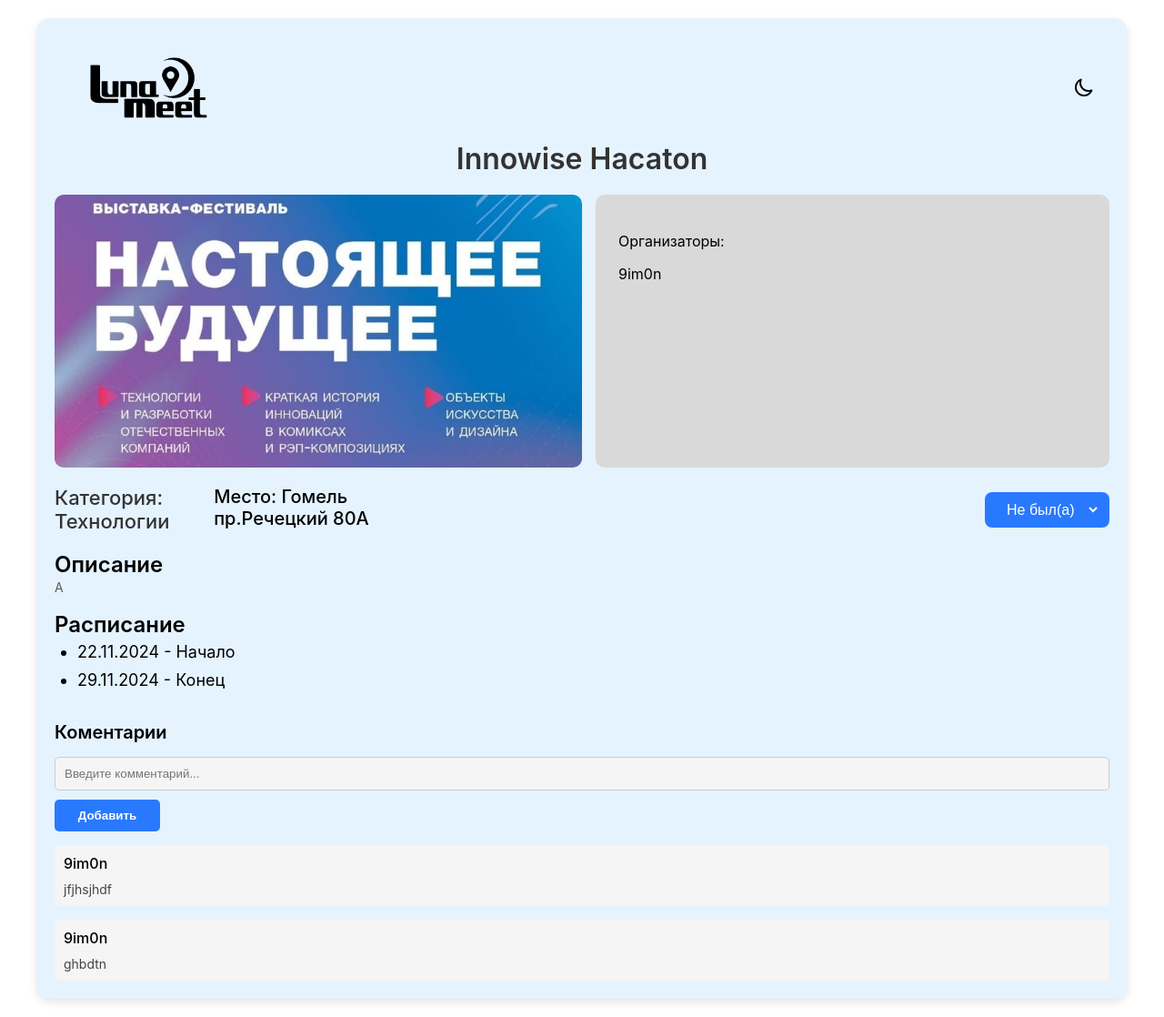
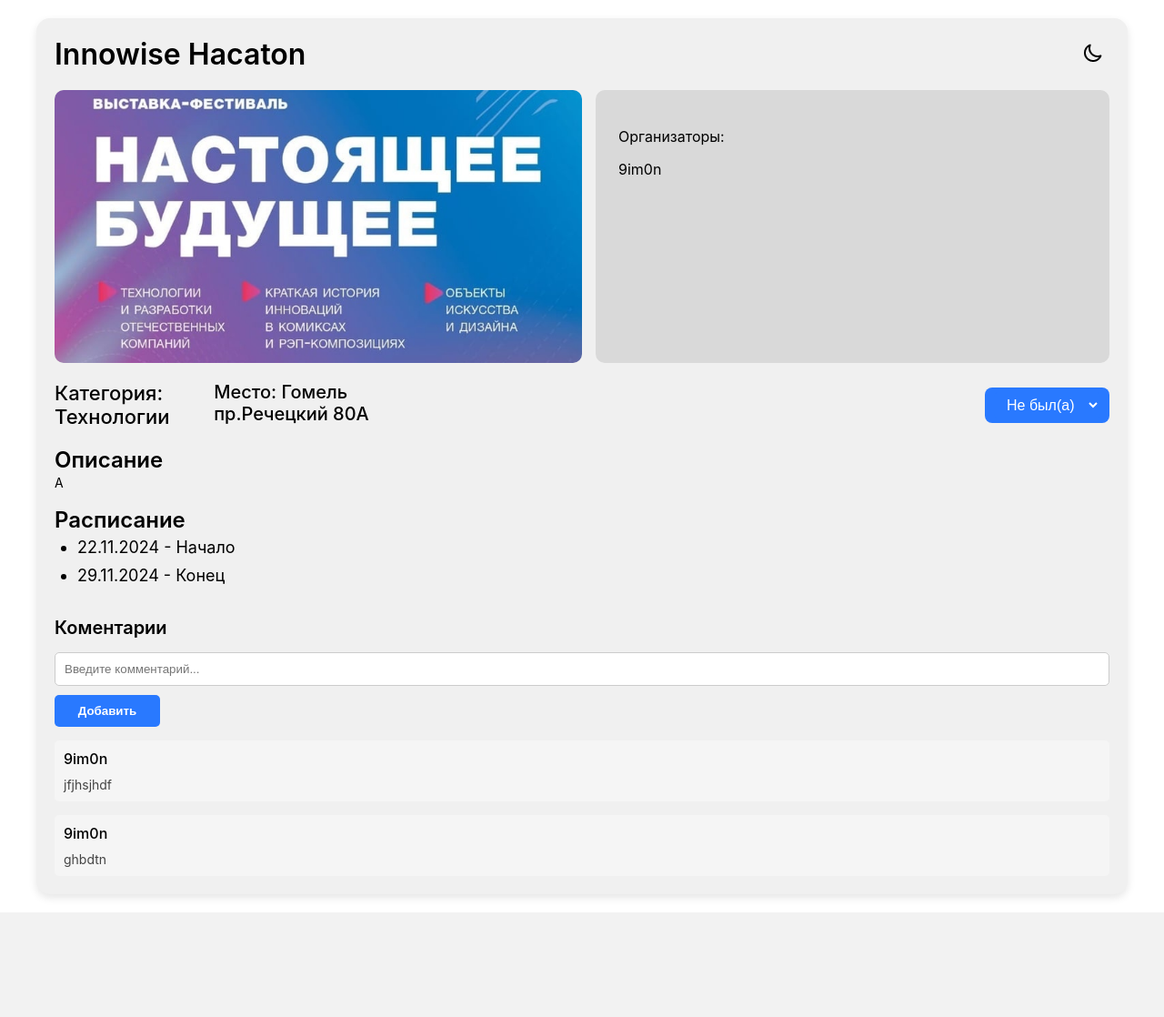
Before and after one commit to dench1ka/InnoHackathon-404_team-LunaMeet, a Django app: page /eventpage/1 in a window 1280 px wide. Shown: the whole page at 91% size. After the commit the page ends 1003 px from the top, so only its background shows below. Run offline with Django 5.2, Linux system fonts and the light colour scheme; data comes from the database, SQL or seed files in the repository.

Commit message:
Revert "Fixed visual bags"

```diff
--- a/LunaMeet/LunaMeetSite/static/css/eventpage.css
+++ b/LunaMeet/LunaMeetSite/static/css/eventpage.css
@@ -8,24 +8,6 @@
 .event-page-day,
 .event-page-day * {
   box-sizing: border-box;
-}
-
-
-
-.luna-meet_image{
-    margin: 10px 20px;
-    width: 150px;
-    height: auto;
-    object-fit: contain;
-}
-
-.top-bar {
-    display: flex;
-    justify-content: space-between;
-    width: 100%;
-    padding: 10px;
-    box-sizing: border-box;
-    align-items: center;
 }
 
 .event-page-day {
@@ -42,9 +24,9 @@
 }
 
 .frame-2 {
-    display: flex;
-    flex-direction: column;
-    align-items: center;
+  display: flex;
+  align-items: center;
+  justify-content: space-between;
 }
 
 .name {
@@ -212,19 +194,19 @@
 
 .event-photo {
     width: 100%;
-    max-width: 600px;
+    max-width: 600px; /* Ограничиваем максимальную ширину */
     height: auto;
     object-fit: cover;
     border-radius: 8px;
 }
 
 .image {
-    max-width: 50%;
+    max-width: 50%; /* Максимальная ширина изображения не больше 100% от родителя */
     display: flex;
     height: auto;
     max-height: 300px;
-    justify-content: center;
-    overflow: hidden;
+    justify-content: center; /* Центрируем изображение по горизонтали */
+    overflow: hidden; /* Если изображение слишком большое, скрываем лишнее */
 }
 
 .comment-btn{
--- a/LunaMeet/LunaMeetSite/static/js/add_event.js
+++ b/LunaMeet/LunaMeetSite/static/js/add_event.js
@@ -20,7 +20,7 @@
             });
             listItem.appendChild(removeButton);
             document.getElementById('organizerList').appendChild(listItem);
-            organizerInput.value = '';
+            organizerInput.value = '';  // Очищаем поле ввода после добавления
         } else if (organizerName) {
             showPopup(result.error, false);
         }
@@ -48,7 +48,7 @@
     document.getElementById('images').addEventListener('change', function(event) {
         var files = event.target.files;
         var previewContainer = document.getElementById('imagePreview');
-        previewContainer.innerHTML = '';
+        previewContainer.innerHTML = ''; // Очищаем предыдущее превью
 
         for (var i = 0; i < files.length; i++) {
             var reader = new FileReader();
--- a/LunaMeet/LunaMeetSite/static/js/theme.js
+++ b/LunaMeet/LunaMeetSite/static/js/theme.js
@@ -9,60 +9,81 @@
     const header = document.getElementById('header');
     const textElements = document.querySelectorAll('.text'); // Все элементы с классом текста
     const cards = document.querySelectorAll('.card');
-    const owner = document.getElementById('owner');
-    const img = document.getElementById('image');
-    const backimage = document.getElementById('backimage');
-    const comments = document.querySelectorAll('.comment')
+    // Применить тему из localStorage
+    function applyThemeFromLocalStorage() {
+        const savedTheme = localStorage.getItem('theme');
+
+        if (savedTheme === 'dark') {
+            enableDarkTheme();
+        } else {
+            enableLightTheme();
+        }
+    }
 
     // Функция для включения тёмной темы
     function enableDarkTheme() {
         document.body.classList.add('dark-theme');
         themeIcon?.setAttribute('src', '../static/img/sun.png');
-        if (logoImg) logoImg.src = '../static/img/LunaMeet_white_without_background.png';
+
+        if (logoImg) { // Проверка на существование элемента
+            logoImg.src = '../static/img/LunaMeet_white_without_background.png';
+        }
+
         theme?.setAttribute('src', '../static/img/Night.png');
+
+
         header?.style.setProperty('background', '#2C2F36');
+
+        // Обновить стили для фона и текста
         backgroundContent?.style.setProperty('background', '#1B1D23');
         backgroundBlock?.style.setProperty('background', '#2C2F36');
-        owner?.style.setProperty('background','#2C2F36');
-        backimage?.style.setProperty('background','#2C2F36');
-        img?.style.setProperty('background','#2C2F36');
         if (backgroundButton) {
             backgroundButton.style.setProperty('background', '#2979FF');
             backgroundButton.style.setProperty('color', '#fff');
         }
-        textElements.forEach(el => el.style.setProperty('color', '#fff'));
-        cards.forEach(card => card.style.setProperty('background', '#2C2F36'));
-        comments?.forEach(comment => comment.style.setProperty('background','#2C2F36'));
-        if (backgroundBlock) backgroundBlock.style.setProperty('background-color', '#11141A');
+        textElements.forEach(el => {
+            el.style.setProperty('color', '#f0f0f0');
+        });
+        cards.forEach(card => {
+            card.style.setProperty('background', '#2C2F36');
+        });
+        // Обновить фон для формы
+        if (backgroundBlock) {
+            backgroundBlock.style.setProperty('background-color', '#11141A');
+        }
     }
 
     // Функция для включения светлой темы
     function enableLightTheme() {
         document.body.classList.remove('dark-theme');
         themeIcon?.setAttribute('src', '../static/img/moon.png');
-        if (logoImg) logoImg.src = '../static/img/LunaMeet_without_background.png';
+
+        if (logoImg) { // Проверка на существование элемента
+            logoImg.src = '../static/img/LunaMeet_without_background.png';
+        }
+
         theme?.setAttribute('src', '../static/img/Day.png');
         header?.style.setProperty('background', '#E5F3FF');
-        backgroundContent?.style.setProperty('background', '#FFFFFF');
-        backgroundBlock?.style.setProperty('background', '#E5F3FF');
-        owner?.style.setProperty('background','#d9d9d9');
-        backimagek?.style.setProperty('background','#d9d9d9');
-        img?.style.setProperty('background','#d9d9d9');
+
+        // Обновить стили для фона и текста
+        backgroundContent?.style.setProperty('background', '#FFFFFF'); // Фон дневной темы
+        backgroundBlock?.style.setProperty('background', '#E5F3FF'); // Блок дневной темы
         if (backgroundButton) {
             backgroundButton.style.setProperty('background', '#2979FF');
-            backgroundButton.style.setProperty('color', '#fff');
+            backgroundButton.style.setProperty('color', '#fff'); // Светлый текст на кнопке
         }
-        textElements.forEach(el => el.style.setProperty('color', '#000'));
-        cards.forEach(card => card.style.setProperty('background', '#fff'));
-        comments?.forEach(comment => comment.style.setProperty('background','#d9d9d9'));
-        if (backgroundBlock) backgroundBlock.style.setProperty('background-color', '#f0f0f0');
-    }
+        textElements.forEach(el => {
+            el.style.setProperty('color', '#000'); // Чёрный текст
+        });
 
-    // Применить тему из localStorage
-    function applyThemeFromLocalStorage() {
-        const savedTheme = localStorage.getItem('theme');
-        if (savedTheme === 'dark') enableDarkTheme();
-        else enableLightTheme();
+        cards.forEach(card => {
+            card.style.setProperty('background', '#fff'); // Фон для карточек в темной теме
+        });
+
+        // Обновить фон для формы
+        if (backgroundBlock) {
+            backgroundBlock.style.setProperty('background-color', '#f0f0f0'); // Светлый фон для формы
+        }
     }
 
     // Установить тему при загрузке страницы
@@ -72,14 +93,18 @@
     themeToggleButton?.addEventListener('click', () => {
         const isDarkTheme = document.body.classList.toggle('dark-theme');
         localStorage.setItem('theme', isDarkTheme ? 'dark' : 'light');
-        if (isDarkTheme) enableDarkTheme();
-        else enableLightTheme();
-    });
 
-    // Реакция на изменения в localStorage для синхронизации между вкладками
-    window.addEventListener('storage', (event) => {
-        if (event.key === 'theme') {
-            applyThemeFromLocalStorage();
+        // Анимация смены иконки
+        themeIcon?.classList.add('active');
+        setTimeout(() => {
+            themeIcon?.setAttribute('src', isDarkTheme ? '../static/img/sun.png' : '../static/img/moon.png');
+            themeIcon?.classList.remove('active');
+        }, 250);
+
+        if (isDarkTheme) {
+            enableDarkTheme();
+        } else {
+            enableLightTheme();
         }
     });
 });
--- a/LunaMeet/LunaMeetSite/templates/add_event.html
+++ b/LunaMeet/LunaMeetSite/templates/add_event.html
@@ -73,7 +73,7 @@
 
           <select id="eventCategory" name="category" required>
 	          {% for category in categories %}
-              <option value="{{ category.id }}">{{ category.name }}</option>
+              <option value="{{ category.name }}">{{ category.name }}</option>
 	          {% endfor %}
           </select>
         </div>
--- a/LunaMeet/LunaMeetSite/templates/eventpage.html
+++ b/LunaMeet/LunaMeetSite/templates/eventpage.html
@@ -44,21 +44,17 @@
 <div class="event-page-day text" id="block">
     <!-- Заголовок события -->
     <div class="frame-2">
-        <div class="top-bar">
-            <img class="luna-meet_image" id="logo" alt="Logo">
-            <div class="theme-switcher">
-                <button id="theme-toggle" class="theme-toggle">
-                    <img id="theme-icon" alt="Theme Icon" style="width: 24px; height: 24px;">
-                </button>
-            </div>
+        <div class="name text">{{ event.name }}</div>
+        <div class="theme-switcher">
+            <button id="theme-toggle" class="theme-toggle">
+                <img id="theme-icon" alt="Theme Icon" style="width: 24px; height: 24px;">
+            </button>
         </div>
-        <div class="name text">{{ event.name }}</div>
     </div>
-
 
     <!-- Контент события -->
     <div class="content">
-        <div class="image" id="backimage">
+        <div class="image">
             <!-- Отображение картинок события -->
             {% if event.photos.all %}
             {% for photo in event.photos.all %}
@@ -69,7 +65,7 @@
             {% endif %}
         </div>
 
-        <div class="owners" id="owner">
+        <div class="owners">
             <p class="text">Организаторы:</p>
             {% for organizer in event.organizers_id.all %}
             <p class="text">{{ organizer.username }}</p>
@@ -119,7 +115,7 @@
                 </ul>
             </div>
             {% else %}
-            <p  class="text">Нет расписания.</p>
+            <p  class="text">Нет распиания.</p>
             {% endif %}
         </div>
     </div>
@@ -130,7 +126,7 @@
         <form action="" method="post" id="form">
             {% csrf_token %}
             <div class="comment-input">
-                <input class="comment text" type="text" placeholder="Введите комментарий..." id="commentInput" name="comment"/>
+                <input type="text" placeholder="Введите комментарий..." id="commentInput" name="comment"/>
                 <button class="comment-btn" id="comment-btn" type="submit">Добавить</button>
             </div>
         </form>
@@ -141,7 +137,7 @@
             <div class="user">
                 <div class="user2">{{ comment.user.username }}</div>
             </div>
-            <div class="div4 text" >
+            <div class="div4">
                 {{ comment.text }}
             </div>
         </div>
--- a/LunaMeet/LunaMeetSite/templates/login.html
+++ b/LunaMeet/LunaMeetSite/templates/login.html
@@ -5,8 +5,8 @@
   <meta charset="UTF-8">
   <meta name="viewport" content="width=device-width, initial-scale=1.0">
   <title>LunaMeet</title>
-  <link rel="stylesheet" href="{% static 'css/registration_page.css' %}" />
-  <link rel="stylesheet" href="{% static 'css/login.css' %}" />
+  <link rel="stylesheet" href="{% static 'css/registration_page.css' %}" /> <!-- Подключение CSS -->
+  <link rel="stylesheet" href="{% static 'css/login.css' %}" /> <!-- Подключение CSS -->
   <style>
             body {
             color: white;
--- a/LunaMeet/LunaMeetSite/templates/profile.html
+++ b/LunaMeet/LunaMeetSite/templates/profile.html
@@ -6,7 +6,7 @@
     <meta name="viewport" content="width=device-width, initial-scale=1.0">
     <title>LunaMeet</title>
 
-    <link rel="stylesheet" href='{% static "css/profile.css" %}'/>
+    <link rel="stylesheet" href='{% static "css/profile.css" %}'/> <!-- Подключение CSS -->
     <script src='{% static "js/theme.js" %}' defer></script>
     <style>
         body {
--- a/LunaMeet/LunaMeetSite/templates/registration.html
+++ b/LunaMeet/LunaMeetSite/templates/registration.html
@@ -42,6 +42,7 @@
     </style>
 </head>
 <body>
+    <!-- Кнопка переключения темы в верхней части страницы -->
     <div class="theme-switcher">
         <button id="theme-toggle" class="theme-toggle">
             <img id="theme-icon"  alt="Theme Icon" style="width: 24px; height: 24px;">
```
Also changed, not shown: LunaMeet/LunaMeetSite/static/css/add_event.css (+10 -10 lines), LunaMeet/LunaMeetSite/static/css/login.css (+24 -23 lines), LunaMeet/LunaMeetSite/static/css/main_page.css (+9 -9 lines), LunaMeet/LunaMeetSite/static/css/registration_page.css (+13 -13 lines).
